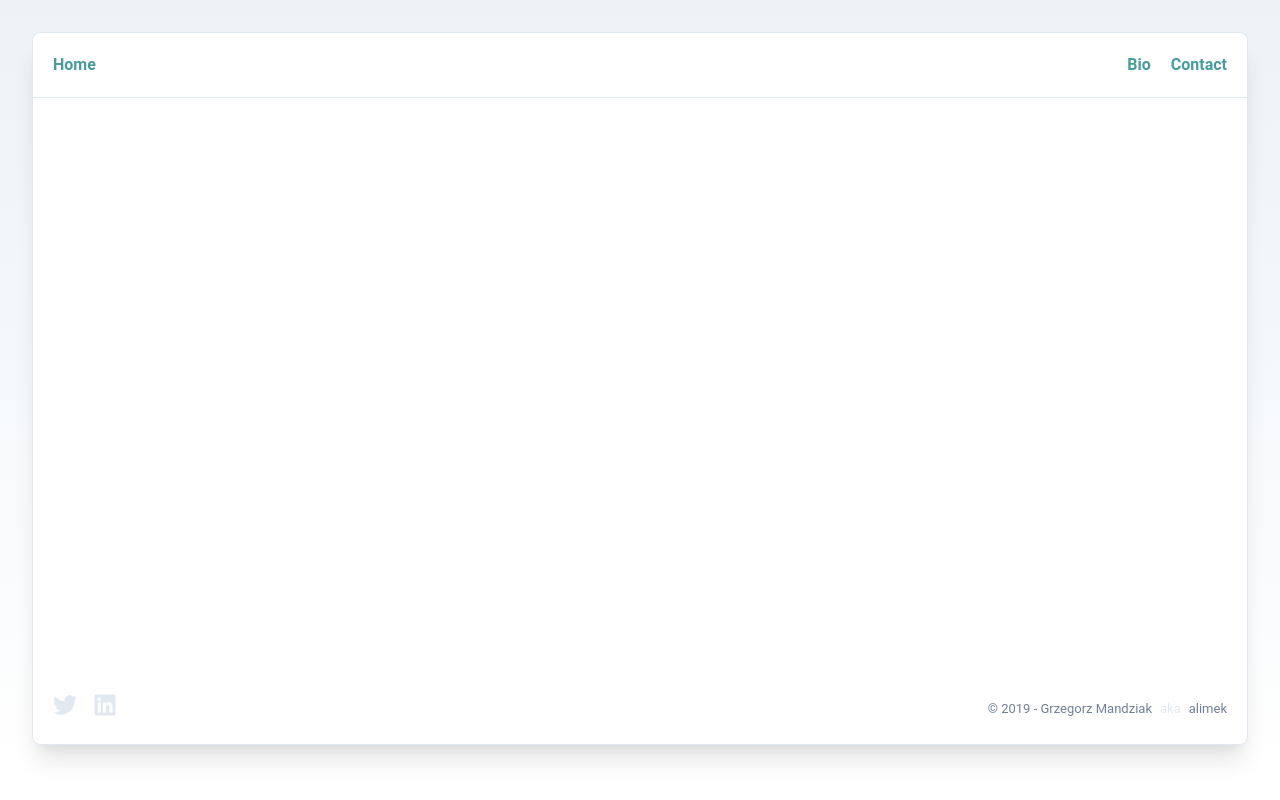
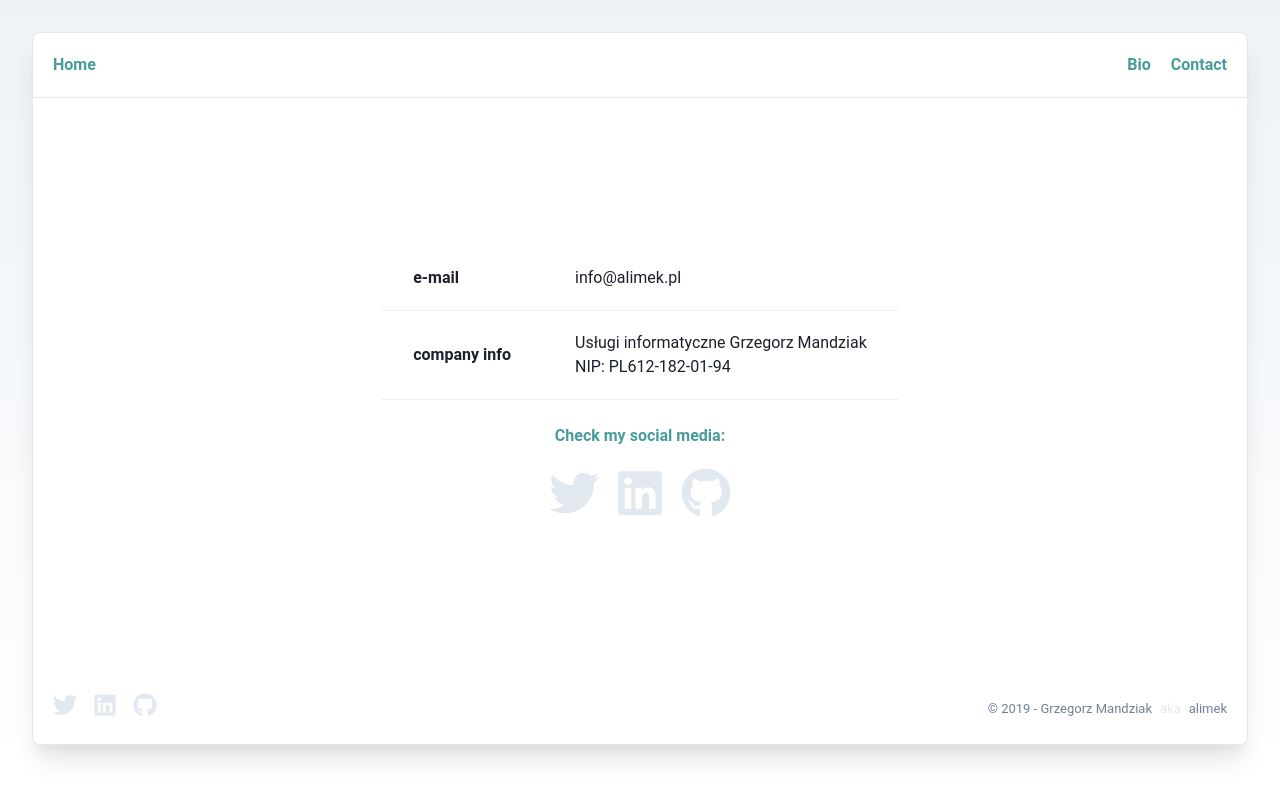
Before and after one commit to alimek/alimek.github.io, a Next.js app: page /contact in a window 1280 px wide. Built offline with nearby package versions, Linux system fonts and the light colour scheme.

Commit message:
add contact info

```diff
--- a/app/components/Footer.tsx
+++ b/app/components/Footer.tsx
@@ -1,5 +1,5 @@
 import { Flex, HStack, Icon, Link, Spacer, Text } from "@chakra-ui/react";
-import { FaTwitter, FaLinkedin } from "react-icons/fa";
+import { FaTwitter, FaLinkedin, FaGithub } from "react-icons/fa";
 import NextLink from "next/link";
 
 export const Footer = () => {
@@ -22,11 +22,20 @@ export const Footer = () => {
             />
           </Link>
         </NextLink>
-
         <NextLink href="https://www.linkedin.com/in/gmandziak" passHref>
           <Link>
             <Icon
               as={FaLinkedin}
+              color="borderLight"
+              _hover={{ color: "border" }}
+              fontSize="x-large"
+            />
+          </Link>
+        </NextLink>
+        <NextLink href="https://github.com/alimek" passHref>
+          <Link>
+            <Icon
+              as={FaGithub}
               color="borderLight"
               _hover={{ color: "border" }}
               fontSize="x-large"
--- a/pages/contact.tsx
+++ b/pages/contact.tsx
@@ -1,3 +1,85 @@
-const Contact = () => null;
+import {
+  Flex,
+  Heading,
+  HStack,
+  Icon,
+  Link,
+  Table,
+  TableContainer,
+  Tbody,
+  Td,
+  Text,
+  Tr,
+} from "@chakra-ui/react";
+import NextLink from "next/link";
+import { FaGithub, FaLinkedin, FaTwitter } from "react-icons/fa";
+
+const Contact = () => (
+  <Flex
+    flex={1}
+    flexDirection="column"
+    justifyContent="center"
+    alignItems="center"
+  >
+    <TableContainer mb="l">
+      <Table size="lg">
+        <Tbody>
+          <Tr>
+            <Td>
+              <Text fontWeight="bold">e-mail</Text>
+            </Td>
+            <Td>
+              <Link href="mailto:info@alimek.pl">info@alimek.pl</Link>
+            </Td>
+          </Tr>
+          <Tr>
+            <Td>
+              <Text fontWeight="bold">company info</Text>
+            </Td>
+            <Td>
+              <Text>Usługi informatyczne Grzegorz Mandziak</Text>
+              <Text>NIP: PL612-182-01-94</Text>
+            </Td>
+          </Tr>
+        </Tbody>
+      </Table>
+    </TableContainer>
+    <Heading size="m" color="primary">
+      Check my social media:
+    </Heading>
+    <HStack spacing={4} mt="m">
+      <NextLink href="https://twitter.com/alimek_" passHref>
+        <Link>
+          <Icon
+            as={FaTwitter}
+            color="borderLight"
+            _hover={{ color: "border" }}
+            fontSize={50}
+          />
+        </Link>
+      </NextLink>
+      <NextLink href="https://www.linkedin.com/in/gmandziak" passHref>
+        <Link>
+          <Icon
+            as={FaLinkedin}
+            color="borderLight"
+            _hover={{ color: "border" }}
+            fontSize={50}
+          />
+        </Link>
+      </NextLink>
+      <NextLink href="https://github.com/alimek" passHref>
+        <Link>
+          <Icon
+            as={FaGithub}
+            color="borderLight"
+            _hover={{ color: "border" }}
+            fontSize={50}
+          />
+        </Link>
+      </NextLink>
+    </HStack>
+  </Flex>
+);
 
 export default Contact;
```
